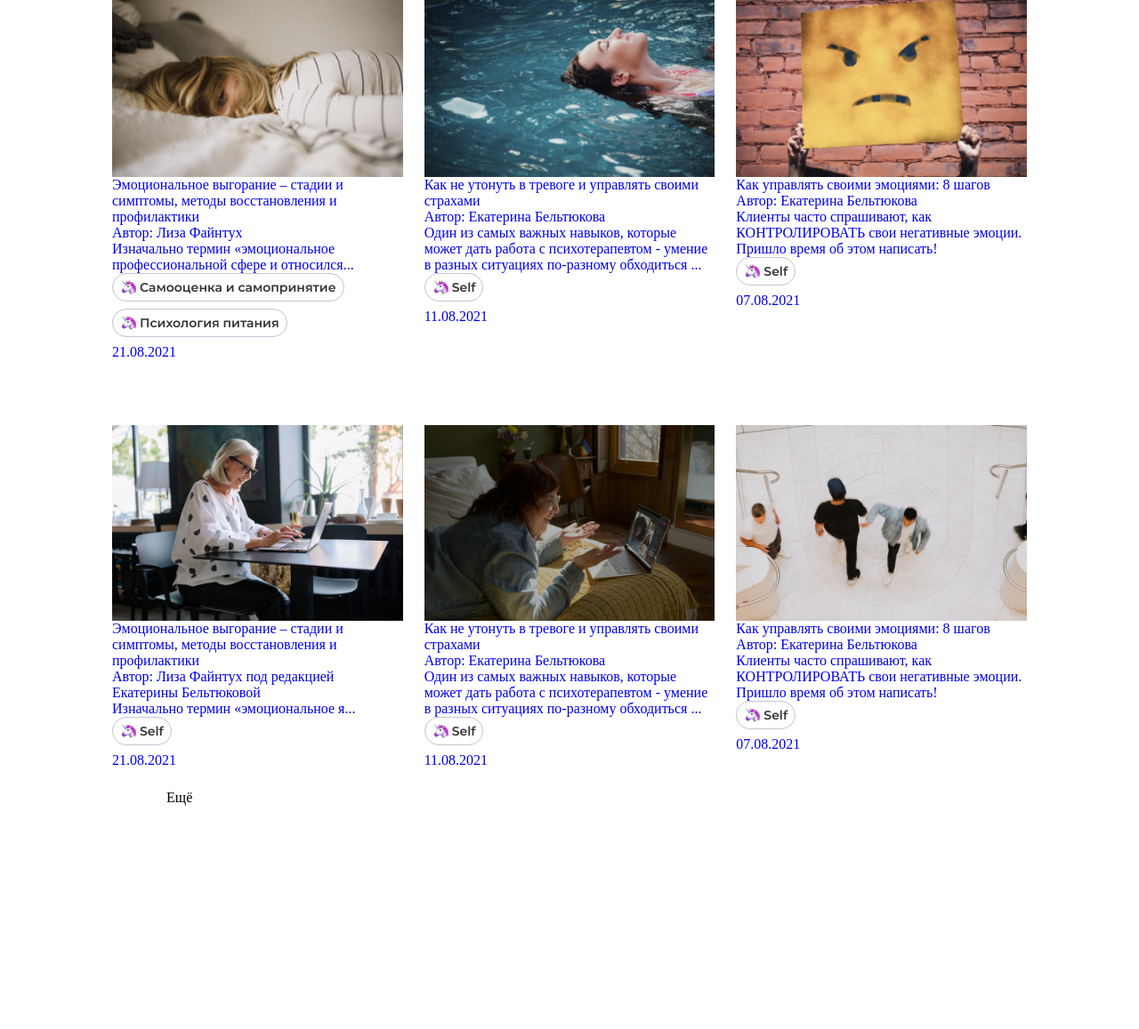
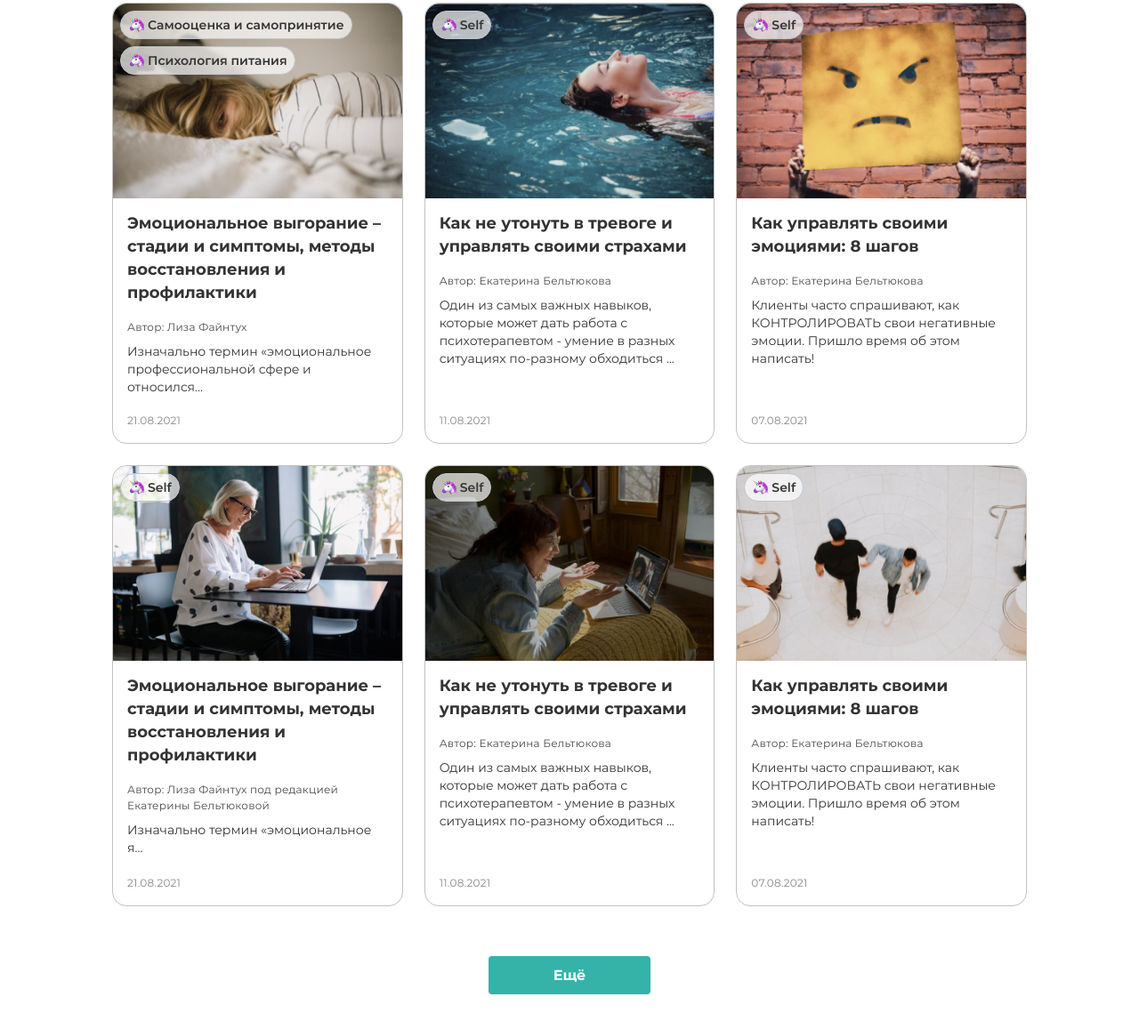
Before and after one commit to DmitryOkruzhnov/You-Talk, a plain HTML site: page index.html in a window 1280 px wide. Shown: the part 849-2006 px from the top of the page at 89% size. Drawn offline with Linux system fonts and the light colour scheme.

Commit message:
стилизовал main, сделал разметку для footer

```diff
--- a/index.html
+++ b/index.html
@@ -68,90 +68,140 @@
             <button class="hashtag__btn">Личное здоровье</button>
         </div>
         <div class="blog__articles">
-            <a href="#" class="card__article">
+            <div class="card__article">
+                <a href="#" class="link__card__article">
                     <article class="article">
                         <img class="img__article" src="./image/img articles/article1.png" alt="Статья">
                         <h1 class="article__title">Эмоциональное выгорание – стадии и симптомы, методы восстановления и профилактики</h1>
                         <p class="author">Автор: Лиза Файнтух</p>
                         <p class="text__article">Изначально термин «эмоциональное профессиональной сфере и относился...</p>
-                    <button class="hashtag__btn"><img class="hashtag__icon" src="./image/unikorn.png" alt="Самооценка и самопринятие">Самооценка и самопринятие</button>
-                    <button class="hashtag__btn"><img class="hashtag__icon" src="./image/unikorn.png" alt="Self">Self</button>
+                        <button class="hashtag__btn hashtag__btn__article1"><img class="hashtag__icon" src="./image/unikorn.png" alt="Самооценка и самопринятие">Самооценка и самопринятие</button>
+                        <button class="hashtag__btn hashtag__btn__article2"><img class="hashtag__icon" src="./image/unikorn.png" alt="Self">Self</button>
                         <p class="date">21.08.2021</p>
                     </article>
                 </a>
-            <a href="#" class="card__article">
+            </div>
+            <div class="card__article">
+                <a href="#" class="link__card__article">
                     <article class="article">
                         <img class="img__article" src="./image/img articles/article2.png" alt="Статья">
                         <h1 class="article__title">Как не утонуть в тревоге и управлять своими страхами</h1>
                         <p class="author">Автор: Екатерина Бельтюкова</p>
                         <p class="text__article">Один из самых важных навыков, которые может дать работа с психотерапевтом - умение в разных ситуациях по-разному обходиться ...</p>
-                    <button class="hashtag__btn"><img class="hashtag__icon" src="./image/unikorn.png" alt="Self">Self</button>
+                        <button class="hashtag__btn hashtag__btn__article1"><img class="hashtag__icon" src="./image/unikorn.png" alt="Self">Self</button>
                         <p class="date">11.08.2021</p>
                     </article>
                 </a>
-            <a href="#" class="card__article">
+            </div>
+            <div class="card__article">
+                <a href="#" class="link__card__article">
                     <article class="article">
                         <img class="img__article" src="./image/img articles/article3.png" alt="Статья">
                         <h1 class="article__title">Эмоциональное выгорание – стадии и симптомы, методы восстановления и профилактики</h1>
                         <p class="author">Автор: Лиза Файнтух</p>
                         <p class="text__article">Изначально термин «эмоциональное профессиональной сфере и относился...</p>
-                    <button class="hashtag__btn"><img class="hashtag__icon" src="./image/unikorn.png" alt="Самооценка и самопринятие">Самооценка и самопринятие</button>
-                    <button class="hashtag__btn"><img class="hashtag__icon" src="./image/unikorn.png" alt="Психология питания">Психология питания</button>
+                        <button class="hashtag__btn hashtag__btn__article1"><img class="hashtag__icon" src="./image/unikorn.png" alt="Самооценка и самопринятие">Самооценка и самопринятие</button>
+                        <button class="hashtag__btn hashtag__btn__article2"><img class="hashtag__icon" src="./image/unikorn.png" alt="Психология питания">Психология питания</button>
                         <p class="date">21.08.2021</p>
                     </article>
                 </a>
-            <a href="#" class="card__article">
+            </div>
+            <div class="card__article">
+                <a href="#" class="link__card__article">
                     <article class="article">
                         <img class="img__article" src="./image/img articles/article4.png" alt="Статья">
                         <h1 class="article__title">Как не утонуть в тревоге и управлять своими страхами</h1>
                         <p class="author">Автор: Екатерина Бельтюкова</p>
                         <p class="text__article">Один из самых важных навыков, которые может дать работа с психотерапевтом - умение в разных ситуациях по-разному обходиться ...</p>
-                    <button class="hashtag__btn"><img class="hashtag__icon" src="./image/unikorn.png" alt="Self">Self</button>
+                        <button class="hashtag__btn hashtag__btn__article1"><img class="hashtag__icon" src="./image/unikorn.png" alt="Self">Self</button>
                         <p class="date">11.08.2021</p>
                     </article>
                 </a>
-            <a href="#" class="card__article">
+            </div>
+            <div class="card__article">
+                <a href="#" class="link__card__article">
                     <article class="article">
                         <img class="img__article" src="./image/img articles/article5.png" alt="Статья">
                         <h1 class="article__title">Как управлять своими эмоциями: 8 шагов</h1>
                         <p class="author">Автор: Екатерина Бельтюкова</p>
                         <p class="text__article">Клиенты часто спрашивают, как КОНТРОЛИРОВАТЬ свои негативные эмоции. Пришло время об этом написать!</p>
-                    <button class="hashtag__btn"><img class="hashtag__icon" src="./image/unikorn.png" alt="Self">Self</button>
+                        <button class="hashtag__btn hashtag__btn__article1"><img class="hashtag__icon" src="./image/unikorn.png" alt="Self">Self</button>
                         <p class="date">07.08.2021</p>
                     </article>
                 </a>
-            <a href="#" class="card__article">
+            </div>
+            <div class="card__article">
+                <a href="#" class="link__card__article">
                     <article class="article">
                         <img class="img__article" src="./image/img articles/article6.png" alt="Статья">
                         <h1 class="article__title">Эмоциональное выгорание – стадии и симптомы, методы восстановления и профилактики</h1>
                         <p class="author">Автор: Лиза Файнтух под редакцией  Екатерины Бельтюковой</p>
                         <p class="text__article">Изначально термин «эмоциональное я...</p>
-                    <button class="hashtag__btn"><img class="hashtag__icon" src="./image/unikorn.png" alt="Self">Self</button>
+                        <button class="hashtag__btn hashtag__btn__article1" ><img class="hashtag__icon" src="./image/unikorn.png" alt="Self">Self</button>
                         <p class="date">21.08.2021</p>
                     </article>
                 </a>
-            <a href="#" class="card__article">
+            </div>
+            <div class="card__article">
+                <a href="#" class="link__card__article">
                     <article class="article">
                         <img class="img__article" src="./image/img articles/article7.png" alt="Статья">
                         <h1 class="article__title">Как не утонуть в тревоге и управлять своими страхами</h1>
                         <p class="author">Автор: Екатерина Бельтюкова</p>
                         <p class="text__article">Один из самых важных навыков, которые может дать работа с психотерапевтом - умение в разных ситуациях по-разному обходиться ...</p>
-                    <button class="hashtag__btn"><img class="hashtag__icon" src="./image/unikorn.png" alt="Self">Self</button>
+                        <button class="hashtag__btn hashtag__btn__article1"><img class="hashtag__icon" src="./image/unikorn.png" alt="Self">Self</button>
                         <p class="date">11.08.2021</p>
                     </article>
                 </a>
-            <a href="#" class="card__article">
+            </div>
+            <div class="card__article">
+                <a href="#" class="link__card__article">
                     <article class="article">
                         <img class="img__article" src="./image/img articles/article8.png" alt="Статья">
                         <h1 class="article__title">Как управлять своими эмоциями: 8 шагов</h1>
                         <p class="author">Автор: Екатерина Бельтюкова</p>
                         <p class="text__article">Клиенты часто спрашивают, как КОНТРОЛИРОВАТЬ свои негативные эмоции. Пришло время об этом написать!</p>
-                    <button class="hashtag__btn"><img class="hashtag__icon" src="./image/unikorn.png" alt="Self">Self</button>
+                        <button class="hashtag__btn hashtag__btn__article1"><img class="hashtag__icon" src="./image/unikorn.png" alt="Self">Self</button>
                         <p class="date">07.08.2021</p>
                     </article>
                 </a>
-            <button class="other__articles">Ещё</button>
             </div>
+        </div>
+        <div class="other__articles__btn__container"><button class="other__articles">Ещё</button></div>
     </main>
+    <footer class="footer">
+        <nav class="footer__nav">
+            <ul class="menu__footer__nav">
+                <li class="item__menu__footer"><a href="#" class="link__menu__footer"></a></li>
+                <li class="item__menu__footer"><a href="#" class="link__menu__footer"></a></li>
+                <li class="item__menu__footer"><a href="#" class="link__menu__footer"></a></li>
+                <li class="item__menu__footer"><a href="#" class="link__menu__footer"></a></li>
+                <li class="item__menu__footer"><a href="#" class="link__menu__footer"></a></li>
+                <li class="item__menu__footer"><a href="#" class="link__menu__footer"></a></li>
+                <li class="item__menu__footer"><a href="#" class="link__menu__footer"></a></li>
+                <li class="item__menu__footer"><a href="#" class="link__menu__footer"></a></li>
+                <li class="item__menu__footer"><a href="#" class="link__menu__footer"></a></li>
+                <li class="item__menu__footer"><a href="#" class="link__menu__footer"></a></li>
+            </ul>
+        </nav>
+        <form action="" class="form">
+            <h2 class="form__title"></h2>
+            <input type="text" class="email__input">
+            <span class="personal__data__processing"></span>
+        </form>
+        <div class="socials">
+            <h2 class="socials__title"></h2>
+            <a href="#" class="link__socials"></a>
+            <a href="#" class="link__socials"></a>
+            <a href="#" class="link__socials"></a>
+            <a href="#" class="link__socials"></a>
+        </div>
+        <hr class="footer__line">
+        <div class="juridical__info">
+            <span>&copy;&nbsp;</span>
+            <span>&copy;&nbsp;</span>
+            <span>&copy;&nbsp;</span>
+        </div>
+    </footer>
 </body>
 </html>
--- a/style/main.css
+++ b/style/main.css
@@ -73,6 +73,7 @@
 body{
     width: 100%;
     max-width: 90rem;
+    height: auto;
     position: relative;
     background: #ffffff;
 }
@@ -228,9 +229,10 @@ body{
     padding-right: 0.25rem;
 }
 .blog__articles{
+    padding-top: 1.5rem;
     display: grid;
     grid-template-columns: repeat(6, 1fr);
-    grid-template-rows: 31.1875rem 29.6875rem;
+    grid-template-rows: 31.1875rem repeat(2, 31rem);
     gap: 1.5rem;
 }
 .card__article:nth-child(1){
@@ -265,8 +267,72 @@ body{
     grid-column: 5 / 7;
     grid-row: 3 / 4;
 }
-.article{
+.card__article{
+    position: relative;
+    border: 1px solid #c2c2c2;
     border-radius: 16px;
+}
+.img__article{
+    border-radius: 16px 16px 0 0;
+}
+.article__title{
+    padding: 1rem;
+    font-family: "Montserrat-Bold";
+    font-size: 18px;
+    color: #333;
+    line-height: 144%;
+}
+.author{
+    padding-left: 1rem;
+    font-family: "Montserrat-Regular";
+    font-size: 12px;
+    letter-spacing: 0.02em;
+    color: #494949;
+    line-height: 150%;
+}
+.text__article{
+    padding: 0.5rem 1rem 0 1rem;
+    font-family: "Montserrat-Regular";
+    font-size: 14px;
+    color: #333;
+    line-height: 143%;
+}
+.date{
+    position: absolute;
+    bottom: 1rem;
+    left: 1rem;
+    font-family: "Montserrat-Regular";
+    font-size: 12px;
+    letter-spacing: 0.02em;
+    color: #868686;
+    line-height: 150%;
+}
+.hashtag__btn__article1{
+    position: absolute;
+    top: 0.5rem;
+    left: 0.5rem;
+    background: rgba(255, 255, 255, 0.7);
+}
+.hashtag__btn__article2{
+    position: absolute;
+    top: 3rem;
+    left: 0.5rem;
+    background: rgba(255, 255, 255, 0.7);
+}
+.other__articles__btn__container{
+    padding-top: 3.5rem;
+    display: flex;
+    justify-content: center;
+}
+.other__articles{
+    width: 11.375rem;
+    border-radius: 4px;
+    padding: 12px 16px;
+    background: #35b3a9;
+    font-family: "Montserrat-Bold";
+    font-size: 16px;
+    text-align: center;
+    color: #fff;
 }
 
 @media(max-width: 1241px){
```
Lines whose indentation alone changed are shown as unchanged.
